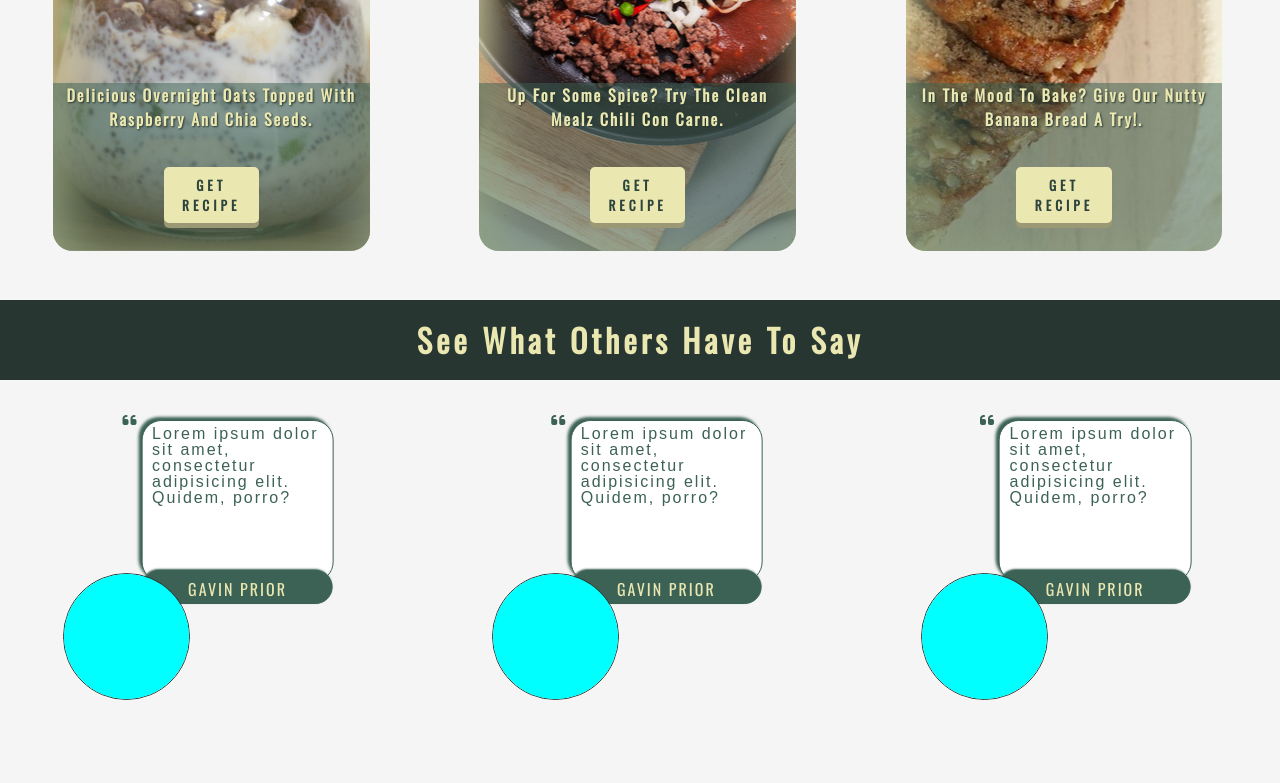
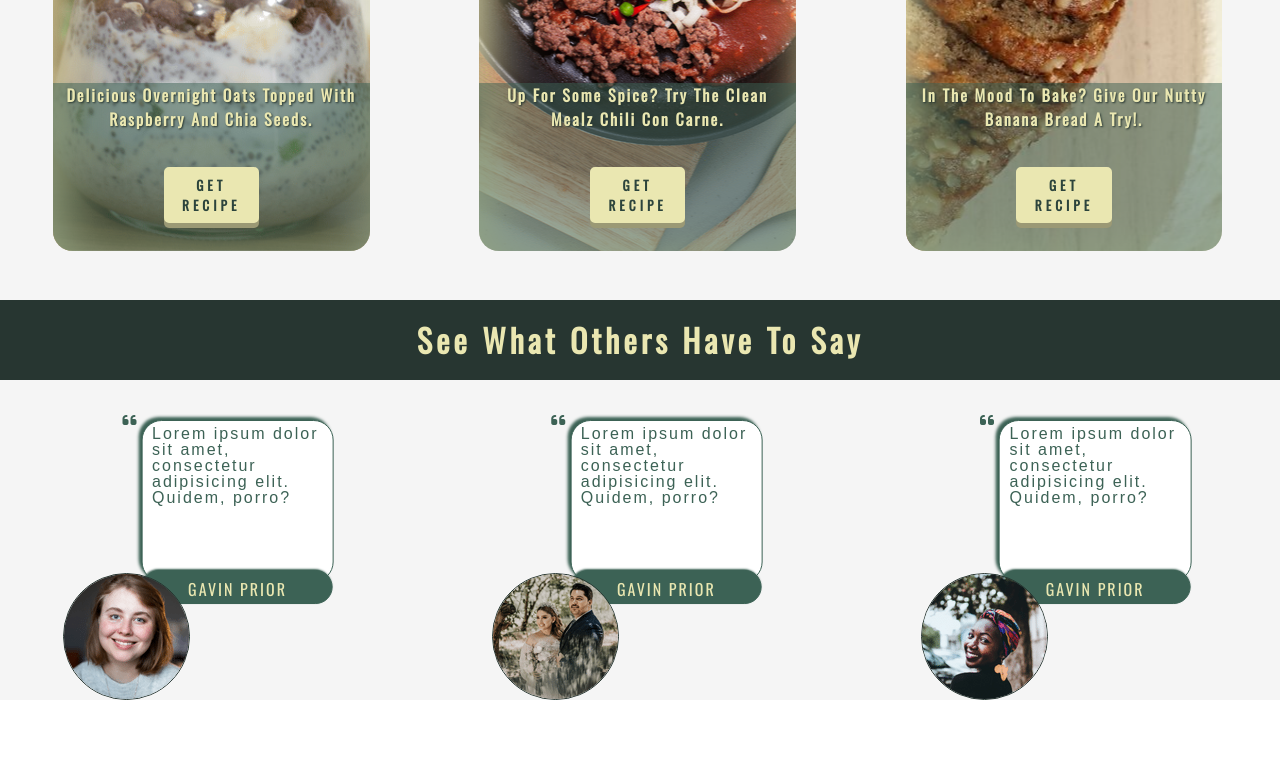
Before and after one commit to GavPri/clean-mealz, a plain HTML site: page index.html in a window 1280 px wide. Shown: the part 1611-2394 px from the top of the page. Drawn offline with nearby package versions, Linux system fonts and the light colour scheme.

Commit message:
add headshots to photo container in review section

```diff
--- a/assets/css/style.css
+++ b/assets/css/style.css
@@ -426,7 +426,7 @@ h1, h2{
  /* Review Section Banner */
  #reviews{
     width: 100%;
-    height:100vh;
+    height:50vh;
     background-color: whitesmoke;
  }
  #reveiws-header{
@@ -450,26 +450,23 @@ h1, h2{
     float:left;
     width: 33%;
     height:50vh;
-    background-color: whitesmoke;
 }
 .fans-2{
     position:relative;
     float:right;
     width: 33%;
     height:50vh;
-    background-color: whitesmoke;
+
 }
 .fans-3{
     position:relative;
     margin:0 auto;
     width: 33%;
     height:50vh;
-    background-color: whitesmoke;
 }
 .fan-quote{
     width: 60%;
     height:80%;
-    background-color: whitesmoke;
     position: absolute;
     top: 40%;
     left: 50%;
@@ -535,17 +532,18 @@ h1, h2{
     height:125px;
     width: 125px;
     border-radius: 50%;
-    background-color: aqua;
+    background: url('../images/cm-happy-person-one.png') no-repeat center center;
+    border-radius: 50%;
 }
 .fan-picture-2{
     height:125px;
     width: 125px;
     border-radius: 50%;
-    background-color: aqua;
+    background:url('../images/cm-happy-person-two.png')
 }
 .fan-picture-3{
     height:125px;
     width: 125px;
     border-radius: 50%;
-    background-color: aqua;
+    background:url('../images/cm-happy-person-three.png');
 }
```
Also changed, not shown: assets/images/cm-happy-person-one.png (added), assets/images/cm-happy-person-three.png (added), assets/images/cm-happy-person-two.png (added).
